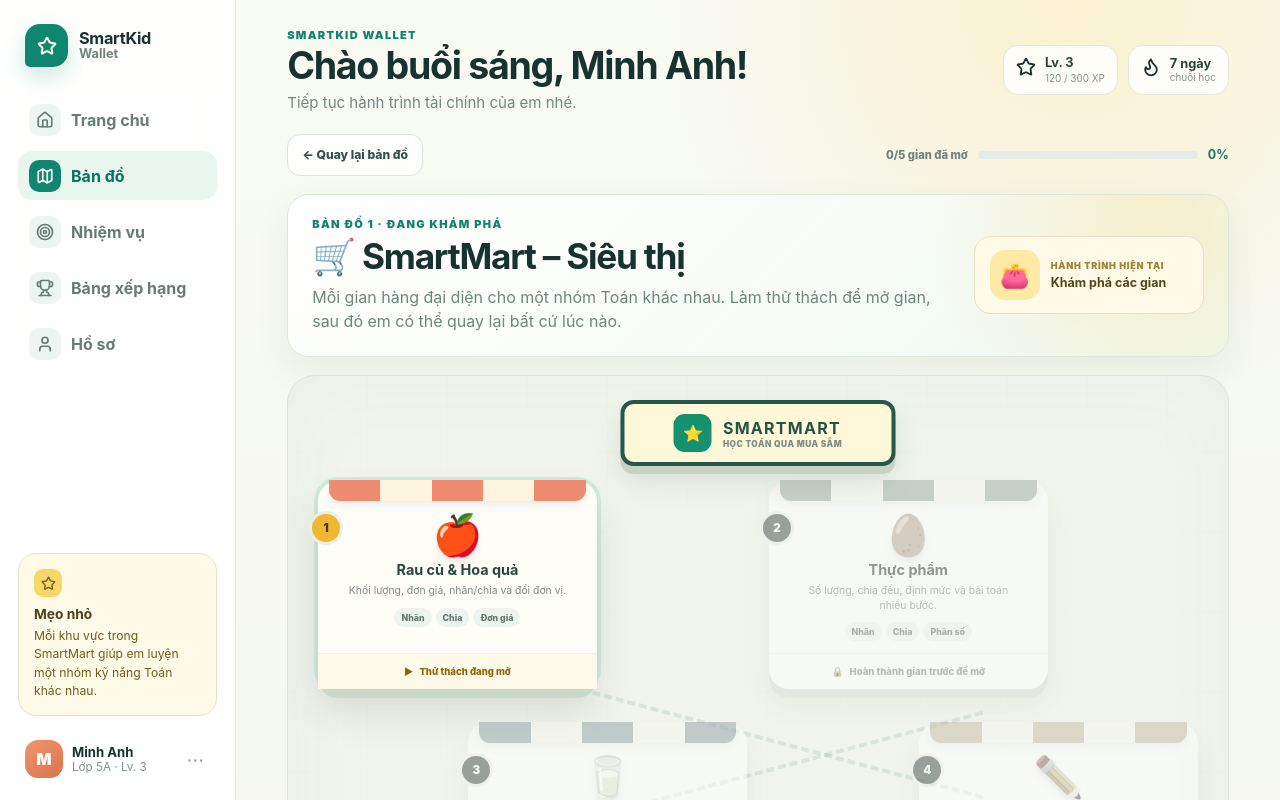
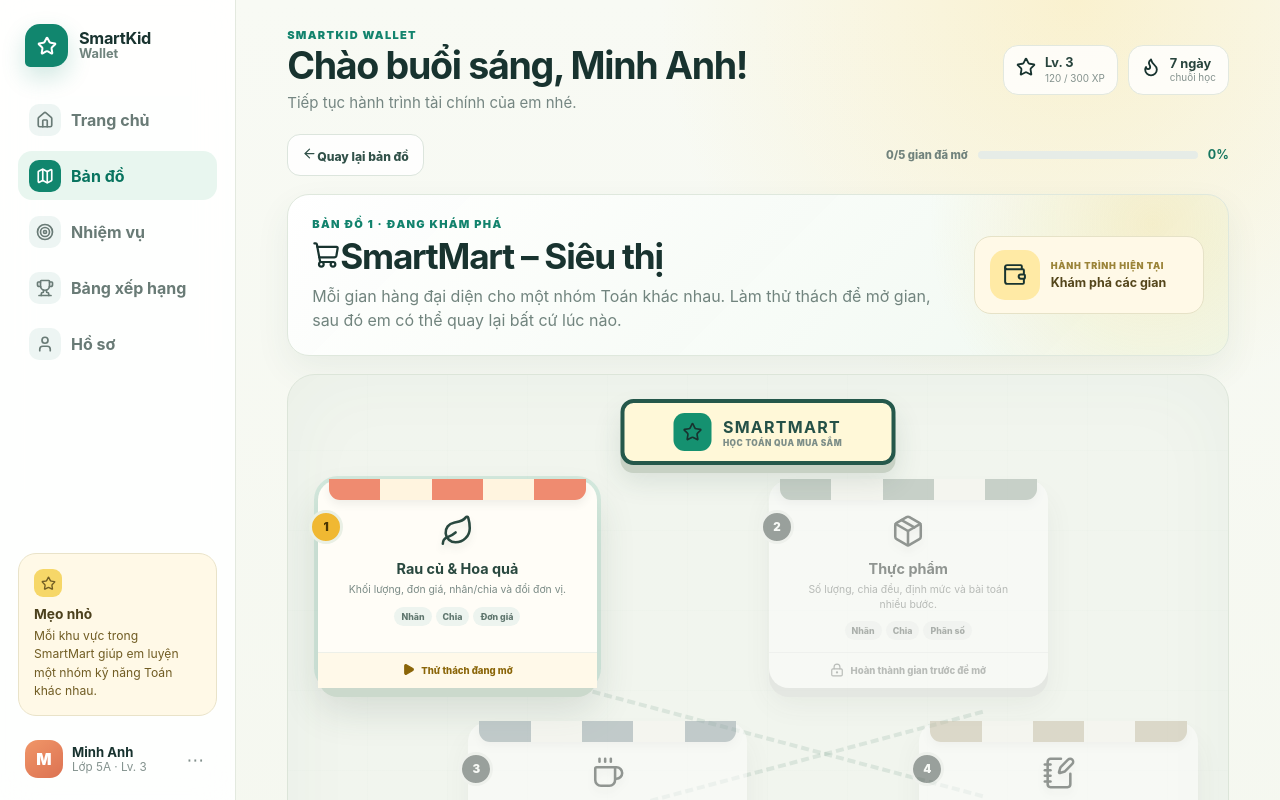
Before and after one commit to Loccao102/SmartKid-Wallet, a React (Vite) app: page / in a window 1280 px wide. Both pictures are taken after a click on the button "Bắt đầu SmartMart". Shown: the top 800 px of the page. Built offline with nearby package versions, Linux system fonts and the light colour scheme.

Commit message:
refactor: use Lucide icons throughout SmartMart UI

```diff
--- a/src/features/smartmart/SmartMartScreen.tsx
+++ b/src/features/smartmart/SmartMartScreen.tsx
@@ -1,11 +1,37 @@
 import { useMemo, useState } from 'react'
+import {
+  ArrowLeft,
+  Brain,
+  Check,
+  Coffee,
+  Leaf,
+  LockKeyhole,
+  NotebookPen,
+  Package,
+  Play,
+  RefreshCcw,
+  ShoppingCart,
+  Star,
+  Tag,
+  Target,
+  Wallet,
+  type LucideIcon,
+} from 'lucide-react'
 import { exerciseFamilies } from '../../data/exerciseFamilies'
 import { stalls } from '../../data/stalls'
 import { generateExercise } from '../../domain/exerciseEngine'
-import type { ExerciseInstance, StallDefinition } from '../../domain/types'
+import type { ExerciseInstance, StallDefinition, StallId } from '../../domain/types'
 import { useProgressionStore } from '../../store/progression'
 
 const demoStudentKey = 'student-demo-minh-anh'
+
+const stallIcons: Record<StallId, LucideIcon> = {
+  produce: Leaf,
+  food: Package,
+  drinks: Coffee,
+  supplies: NotebookPen,
+  promotion: Tag,
+}
 
 const skillLabels: Record<string, string> = {
   addition: 'Cộng',
@@ -33,6 +59,11 @@ function getFamilyForStall(stall: StallDefinition) {
   }
 
   return family
+}
+
+function StallIcon({ stallId, size = 34 }: { stallId: StallId; size?: number }) {
+  const Icon = stallIcons[stallId]
+  return <Icon size={size} strokeWidth={1.8} />
 }
 
 function StallCard({
@@ -63,7 +94,9 @@ function StallCard({
       </span>
 
       <span className="smartmart-stall-body">
-        <span className="smartmart-stall-icon" aria-hidden="true">{stall.icon}</span>
+        <span className="smartmart-stall-icon" aria-hidden="true">
+          <StallIcon stallId={stall.id} />
+        </span>
         <strong>{stall.name}</strong>
         <span>{stall.description}</span>
 
@@ -76,7 +109,13 @@ function StallCard({
 
       <span className="smartmart-stall-status">
         <span aria-hidden="true">
-          {state === 'open' ? '✓' : state === 'available' ? '▶' : '🔒'}
+          {state === 'open' ? (
+            <Check size={14} strokeWidth={2.4} />
+          ) : state === 'available' ? (
+            <Play size={13} fill="currentColor" strokeWidth={2} />
+          ) : (
+            <LockKeyhole size={14} strokeWidth={2} />
+          )}
         </span>
         {stateText}
       </span>
@@ -126,7 +165,9 @@ function ExerciseModal({
         </button>
 
         <div className="challenge-topline">
-          <div className="challenge-icon" aria-hidden="true">{stall.icon}</div>
+          <div className="challenge-icon" aria-hidden="true">
+            <StallIcon stallId={stall.id} size={29} />
+          </div>
           <div>
             <p className="page-kicker">
               {mode === 'unlock' ? 'THỬ THÁCH MỞ KHÓA' : 'LUYỆN THÊM'}
@@ -168,7 +209,9 @@ function ExerciseModal({
 
         {result === 'correct' ? (
           <div className="feedback success" id="exercise-feedback">
-            <span aria-hidden="true">✓</span>
+            <span aria-hidden="true">
+              <Check size={16} strokeWidth={2.5} />
+            </span>
             <p>
               {mode === 'unlock'
                 ? 'Chính xác! Gian hàng đã được mở và sẽ không bị khóa lại.'
@@ -179,7 +222,9 @@ function ExerciseModal({
 
         {result === 'wrong' ? (
           <div className="feedback" id="exercise-feedback">
-            <span aria-hidden="true">↻</span>
+            <span aria-hidden="true">
+              <RefreshCcw size={15} strokeWidth={2.2} />
+            </span>
             <p>Chưa đúng. Em thử đọc lại dữ kiện và tính từng bước nhé.</p>
           </div>
         ) : null}
@@ -234,7 +279,8 @@ export function SmartMartScreen({ onBack }: { onBack: () => void }) {
     <section className="smartmart-screen">
       <div className="smartmart-toolbar">
         <button type="button" className="back-button" onClick={onBack}>
-          ← Quay lại bản đồ
+          <ArrowLeft size={15} aria-hidden="true" />
+          Quay lại bản đồ
         </button>
 
         <div className="smartmart-progress">
@@ -249,7 +295,10 @@ export function SmartMartScreen({ onBack }: { onBack: () => void }) {
       <header className="smartmart-hero">
         <div>
           <p className="page-kicker">BẢN ĐỒ 1 · ĐANG KHÁM PHÁ</p>
-          <h1>🛒 SmartMart – Siêu thị</h1>
+          <h1>
+            <ShoppingCart size={28} strokeWidth={1.9} aria-hidden="true" />
+            SmartMart – Siêu thị
+          </h1>
           <p>
             Mỗi gian hàng đại diện cho một nhóm Toán khác nhau. Làm thử thách để mở
             gian, sau đó em có thể quay lại bất cứ lúc nào.
@@ -257,7 +306,9 @@ export function SmartMartScreen({ onBack }: { onBack: () => void }) {
         </div>
 
         <div className="smartmart-wallet">
-          <span aria-hidden="true">👛</span>
+          <span aria-hidden="true">
+            <Wallet size={25} strokeWidth={1.9} />
+          </span>
           <div>
             <small>HÀNH TRÌNH HIỆN TẠI</small>
             <strong>{missionUnlocked ? 'Sẵn sàng nhận Mission' : 'Khám phá các gian'}</strong>
@@ -267,7 +318,9 @@ export function SmartMartScreen({ onBack }: { onBack: () => void }) {
 
       <div className="smartmart-map-stage">
         <div className="smartmart-store-sign">
-          <span aria-hidden="true">⭐</span>
+          <span aria-hidden="true">
+            <Star size={20} strokeWidth={2} />
+          </span>
           <div>
             <strong>SMARTMART</strong>
             <small>HỌC TOÁN QUA MUA SẮM</small>
@@ -301,7 +354,11 @@ export function SmartMartScreen({ onBack }: { onBack: () => void }) {
 
         <div className={`smartmart-mission-gate ${missionUnlocked ? 'is-open' : ''}`}>
           <span className="mission-gate-icon" aria-hidden="true">
-            {missionUnlocked ? '🎯' : '🔐'}
+            {missionUnlocked ? (
+              <Target size={24} strokeWidth={2} />
+            ) : (
+              <LockKeyhole size={22} strokeWidth={2} />
+            )}
           </span>
           <div>
             <small>CHẶNG TIẾP THEO</small>
@@ -320,21 +377,26 @@ export function SmartMartScreen({ onBack }: { onBack: () => void }) {
 
       <div className="smartmart-info-row">
         <article>
-          <span aria-hidden="true">🧠</span>
+          <span aria-hidden="true">
+            <Brain size={22} strokeWidth={1.9} />
+          </span>
           <div>
             <strong>Bài mở khóa có đáp số</strong>
             <p>Mỗi học sinh nhận một biến thể số liệu ổn định theo seed.</p>
           </div>
         </article>
         <article>
-          <span aria-hidden="true">🔁</span>
+          <span aria-hidden="true">
+            <RefreshCcw size={21} strokeWidth={1.9} />
+          </span>
           <div>
             <strong>Gian mở là mở lâu dài</strong>
             <p>Quay lại gian đã mở để luyện thêm mà không phải mở khóa lại.</p>
           </div>
         </article>
         <button type="button" className="demo-reset" onClick={resetProgression}>
-          ↻ Reset tiến trình demo
+          <RefreshCcw size={13} aria-hidden="true" />
+          Reset tiến trình demo
         </button>
       </div>
 
```
